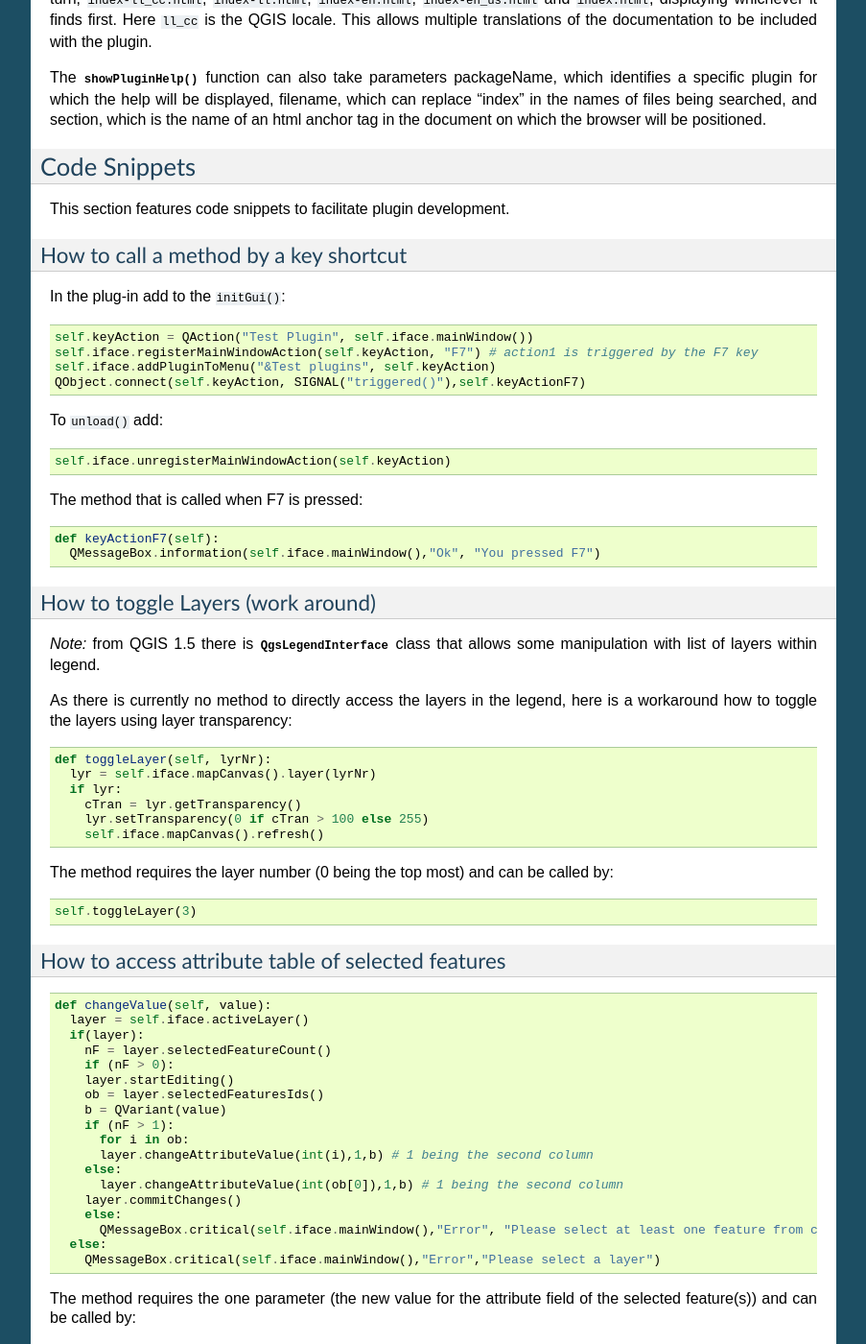
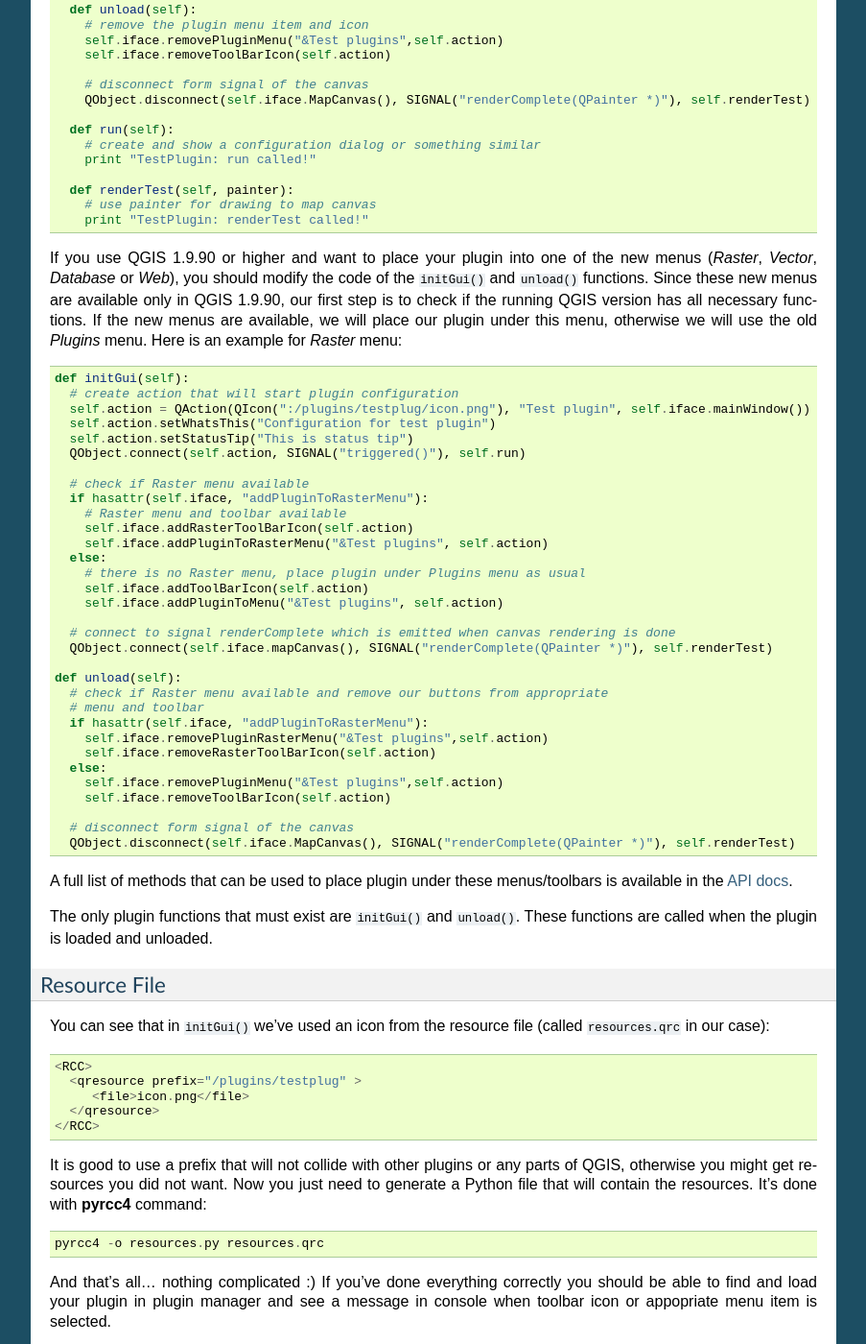
Before and after one commit to slarosa/QGIS-Developer-Cookbook, a Sphinx documentation site: the page built from source/plugins.rst, in a window 1280 px wide and 1400 px high, scrolled down 3276 px. Shown: the whole window at 96% size, without its empty margins (198-1101 px from the left). Built offline with Sphinx 7.4.7, drawn with Linux system fonts in a browser that asks for light colours; some of the changed text lies outside the part shown.

Commit message:
+ Alexander Bruy's remarks concerning reorganization of plugin menus

```diff
--- a/source/plugins.rst
+++ b/source/plugins.rst
@@ -5,16 +5,20 @@
 =========================
 
 
-It is possible to create plugins in Python programming language. In comparison with classical plugins written in C++ these should be easier to write,
-understand, maintain and distribute due the dynamic nature of the Python language.
+It is possible to create plugins in Python programming language. In comparison
+with classical plugins written in C++ these should be easier to write,
+understand, maintain and distribute due the dynamic nature of the Python
+language.
 
-Python plugins are listed together with C++ plugins in QGIS plugin manager. They're being searched for in these paths:
+Python plugins are listed together with C++ plugins in QGIS plugin manager.
+They're being searched for in these paths:
 
     * UNIX/Mac: :file:`~/.qgis/python/plugins` and :file:`(qgis_prefix)/share/qgis/python/plugins`
     * Windows: :file:`~/.qgis/python/plugins` and :file:`(qgis_prefix)/python/plugins`
 
-Home directory (denoted by above :file:`~`) on Windows is usually something like :file:`C:\\Documents and Settings\\(user)`.
-Subdirectories of these paths are considered as Python packages that can be imported to QGIS as plugins.
+Home directory (denoted by above :file:`~`) on Windows is usually something
+like :file:`C:\\Documents and Settings\\(user)`. Subdirectories of these
+paths are considered as Python packages that can be imported to QGIS as plugins.
 
 Steps:
 
@@ -30,18 +34,22 @@
 
 3. *Write code*: Write the code inside the :file:`plugin.py`
 
-4. *Test*: Close and re-open QGIS and import your plugin again. Check if everything is OK.
+4. *Test*: Close and re-open QGIS and import your plugin again. Check if
+   everything is OK.
 
-5. *Publish*: Publish your plugin in QGIS repository or make your own repository as an "arsenal" of personal "GIS weapons"
+5. *Publish*: Publish your plugin in QGIS repository or make your own
+   repository as an "arsenal" of personal "GIS weapons"
 
 
 Writing a plugin
 ----------------
 
-Since the introduction of python plugins in QGIS, a number of plugins have appeared -
-on `Plugin Repositories wiki page <http://www.qgis.org/wiki/Python_Plugin_Repositories>`_ you can find some of them,
-you can use their source to learn more about programming with PyQGIS or find out whether you are not duplicating development effort.
-Ready to create a plugin but no idea what to do? `Python Plugin Ideas wiki page <http://www.qgis.org/wiki/Python_Plugin_Ideas>`_ lists wishes from the community!
+Since the introduction of python plugins in QGIS, a number of plugins have
+appeared - on `Plugin Repositories wiki page <http://www.qgis.org/wiki/Python_Plugin_Repositories>`_
+you can find some of them, you can use their source to learn more about
+programming with PyQGIS or find out whether you are not duplicating development
+effort. Ready to create a plugin but no idea what to do? `Python Plugin Ideas wiki page <http://www.qgis.org/wiki/Python_Plugin_Ideas>`_\
+lists wishes from the community!
 
 
 Creating necessary files
@@ -60,15 +69,27 @@
 
 What is the meaning of the files:
 
-* __init__.py = The starting point of the plugin. Contains general info, version, name and main class.
-* plugin.py = The main working code of the plugin. Contains all the information about the actions of the plugin and the main code.
-* resources.qrc = The .xml document created by QT-Designer. Contains relative paths to resources of the forms.
+* __init__.py = The starting point of the plugin. Contains general info,
+  version, name and main class.
+* plugin.py = The main working code of the plugin. Contains all the information
+  about the actions of the plugin and the main code.
+* resources.qrc = The .xml document created by QT-Designer. Contains relative
+  paths to resources of the forms.
 * resources.py = The translation of the .qrc file described above to Python.
 * form.ui = The GUI created by QT-Designer.
 * form.py = The translation of the form.ui described above to Python.
+* metadata.txt = Required for QGIS >= 1.8.0. Containts general info, version,
+  name and some other metadata used by plugins website and plugin infrastructure.
+  Metadata in metadata.txt is preferred to the methods in __init__.py.
+  If the text file is present, it is used to fetch the values. From QGIS 2.0
+  the metadata from __init__.py will not be accepted and the metadata.txt
+  file will be required.
 
-`Here <http://pyqgis.org/builder/plugin_builder.py>`_ and `there <http://www.dimitrisk.gr/qgis/creator/>`_ are two automated ways of creating
-the basic files (skeleton) of a typical QGIS Python plugin. Useful to help you start with a typical plugin.
+`Here <http://pyqgis.org/builder/plugin_builder.py>`_ and `there <http://www.dimitrisk.gr/qgis/creator/>`_
+are two automated ways of creating the basic files (skeleton) of a typical
+QGIS Python plugin. Also there is a QGIS plugin called `Plugin Builder`
+that creates plugin template from QGIS and don't require internet connection.
+Useful to help you start with a typical plugin.
 
 Writing code
 ------------
@@ -76,8 +97,9 @@
 __init__.py
 ^^^^^^^^^^^
 
-First, plugin manager needs to retrieve some basic information about the plugin such as its name, description etc.
-File :file:`__init__.py` is the right place where to put this information::
+First, plugin manager needs to retrieve some basic information about the
+plugin such as its name, description etc. File :file:`__init__.py` is the
+right place where to put this information::
 
   def name():
     return "My testing plugin"
@@ -99,12 +121,69 @@
     from testplugin import TestPlugin
     return TestPlugin(iface)
 
+In QGIS 1.9.90 plugins can be placed not only into `Plugins` menu but also
+into `Raster`, `Vector`, `Database` and `Web` menus. Therefore a new "category"
+metadata entry has been introduced. This metadata entry is used as tip for users and tells them
+where (in which menu) the plugin can be found. Allowed values for "category" are:
+Vector, Raster, Database, Web and Layers. For example, if your plugin will be
+available from `Raster` menu, add this to :file:`__init__.py`::
+
+  def category():
+    return "Raster"
+
+
+metadata.txt
+^^^^^^^^^^^^
+
+For QGIS >= 1.8 you need to add a metadata.txt (`see here <https://github.com/qgis/qgis-django/blob/master/qgis-app/plugins/docs/introduction.rst>`_)
+An exampe for this metadata.txt::
+
+  ; the next section is mandatory
+  [general]
+  name=HelloWorld
+  qgisMinimumVersion=1.8
+  description=This is a plugin for greeting the
+      (going multiline) world
+  category=Raster
+  version=version 1.2
+  ; end of mandatory metadata
+
+  ; start of optional metadata
+  changelog=this is a very
+      very
+      very
+      very
+      very
+      very long multiline changelog
+
+  ; tags are in comma separated value format, spaces are allowed
+  tags=wkt,raster,hello world
+
+  ; these metadata can be empty
+  ; in a future version of the web application it will
+  ; be probably possible to create a project on redmine
+  ; if they are not filled
+  homepage=http://www.itopen.it
+  tracker=http://bugs.itopen.it
+  repository=http://www.itopen.it/repo
+  icon=icon.png
+
+  ; experimental flag
+  experimental=True
+
+  ; deprecated flag (applies to the whole plugin and not only to the uploaded version)
+  deprecated=False
+
+
+
 plugin.py
 ^^^^^^^^^
 
-One thing worth mentioning is ``classFactory()`` function which is called when the plugin gets loaded to QGIS.
-It receives reference to instance of :class:`QgisInterface` and must return instance of your plugin - in our case it's called ``TestPlugin``.
-This is how should this class look like (e.g. :file:`testplugin.py`)::
+One thing worth mentioning is ``classFactory()`` function which is called
+when the plugin gets loaded to QGIS. It receives reference to instance of
+:class:`QgisInterface` and must return instance of your plugin - in our
+case it's called ``TestPlugin``. This is how should this class look like
+(e.g. :file:`testplugin.py`)::
 
   from PyQt4.QtCore import *
   from PyQt4.QtGui import *
@@ -150,13 +229,59 @@
       print "TestPlugin: renderTest called!"
 
 
-Only functions of the plugin that must exist are ``initGui()`` and ``unload()``.
-These functions are called when plugin is loaded and unloaded.
+If you use QGIS 1.9.90 or higher and want to place your plugin into one
+of the new menus (`Raster`, `Vector`, `Database` or `Web`), you should
+modify the code of the ``initGui()`` and ``unload()`` functions. Since these new menus
+are available only in QGIS 1.9.90, our first
+step is to check if the running QGIS version has all necessary functions. If the new
+menus are available, we will place our plugin under this menu, otherwise
+we will use the old `Plugins` menu. Here is an example for `Raster` menu::
+
+    def initGui(self):
+      # create action that will start plugin configuration
+      self.action = QAction(QIcon(":/plugins/testplug/icon.png"), "Test plugin", self.iface.mainWindow())
+      self.action.setWhatsThis("Configuration for test plugin")
+      self.action.setStatusTip("This is status tip")
+      QObject.connect(self.action, SIGNAL("triggered()"), self.run)
+
+      # check if Raster menu available
+      if hasattr(self.iface, "addPluginToRasterMenu"):
+        # Raster menu and toolbar available
+        self.iface.addRasterToolBarIcon(self.action)
+        self.iface.addPluginToRasterMenu("&Test plugins", self.action)
+      else:
+        # there is no Raster menu, place plugin under Plugins menu as usual
+        self.iface.addToolBarIcon(self.action)
+        self.iface.addPluginToMenu("&Test plugins", self.action)
+
+      # connect to signal renderComplete which is emitted when canvas rendering is done
+      QObject.connect(self.iface.mapCanvas(), SIGNAL("renderComplete(QPainter *)"), self.renderTest)
+
+    def unload(self):
+      # check if Raster menu available and remove our buttons from appropriate
+      # menu and toolbar
+      if hasattr(self.iface, "addPluginToRasterMenu"):
+        self.iface.removePluginRasterMenu("&Test plugins",self.action)
+        self.iface.removeRasterToolBarIcon(self.action)
+      else:
+        self.iface.removePluginMenu("&Test plugins",self.action)
+        self.iface.removeToolBarIcon(self.action)
+
+      # disconnect form signal of the canvas
+      QObject.disconnect(self.iface.MapCanvas(), SIGNAL("renderComplete(QPainter *)"), self.renderTest)
+
+
+A full list of methods that can be used to place plugin under these menus/toolbars is
+available in the `API docs <http://qgis.org/api/classQgisInterface.html>`_.
+
+The only plugin functions that must exist are ``initGui()`` and ``unload()``.
+These functions are called when the plugin is loaded and unloaded.
 
 Resource File
 ^^^^^^^^^^^^^
 
-You can see that in ``initGui()`` we've used an icon from the resource file (called :file:`resources.qrc` in our case)::
+You can see that in ``initGui()`` we've used an icon from the resource file
+(called :file:`resources.qrc` in our case)::
 
   <RCC>
     <qresource prefix="/plugins/testplug" >
@@ -164,32 +289,42 @@
     </qresource>
   </RCC>
 
-It is good to use a prefix that will not collide with other plugins or any parts of QGIS, otherwise you might get resources you did not want.
-Now you just need to generate a Python file that will contain the resources. It's done with :command:`pyrcc4` command::
+It is good to use a prefix that will not collide with other plugins or any
+parts of QGIS, otherwise you might get resources you did not want. Now you
+just need to generate a Python file that will contain the resources. It's
+done with :command:`pyrcc4` command::
 
   pyrcc4 -o resources.py resources.qrc
 
 And that's all... nothing complicated :)
-If you've done everything correctly you should be able to find and load your plugin in plugin manager and see a message in console
-when toolbar icon or appopriate menu item is selected.
+If you've done everything correctly you should be able to find and load
+your plugin in plugin manager and see a message in console when toolbar
+icon or appopriate menu item is selected.
 
-When working on a real plugin it's wise to write the plugin in another (working) directory and create a makefile which will
-generate UI + resource files and install the plugin to your QGIS installation.
+When working on a real plugin it's wise to write the plugin in another
+(working) directory and create a makefile which will generate UI + resource
+files and install the plugin to your QGIS installation.
 
 Documentation
 -------------
 
 *This documentation method requires Qgis version 1.5.*
 
-The documentation for the plugin can be written as HTML help files. The :mod:`qgis.utils` module provides a function, :func:`showPluginHelp`
-which will open the help file users browser, in the same way as other QGIS help.
+The documentation for the plugin can be written as HTML help files. The
+:mod:`qgis.utils` module provides a function, :func:`showPluginHelp` which
+will open the help file users browser, in the same way as other QGIS help.
 
-The :func:`showPluginHelp`` function looks for help files in the same directory as the calling module.
-It will look for, in turn, :file:`index-ll_cc.html`, :file:`index-ll.html`, :file:`index-en.html`, :file:`index-en_us.html` and :file:`index.html`,
-displaying whichever it finds first. Here ``ll_cc`` is the QGIS locale. This allows multiple translations of the documentation to be included with the plugin.
+The :func:`showPluginHelp`` function looks for help files in the same
+directory as the calling module. It will look for, in turn, :file:`index-ll_cc.html`,
+:file:`index-ll.html`, :file:`index-en.html`, :file:`index-en_us.html` and
+:file:`index.html`, displaying whichever it finds first. Here ``ll_cc``
+is the QGIS locale. This allows multiple translations of the documentation
+to be included with the plugin.
 
-The :func:`showPluginHelp` function can also take parameters packageName, which identifies a specific plugin for which the help will be displayed,
-filename, which can replace "index" in the names of files being searched, and section, which is the name of an html anchor tag in the document
+The :func:`showPluginHelp` function can also take parameters packageName,
+which identifies a specific plugin for which the help will be displayed,
+filename, which can replace "index" in the names of files being searched,
+and section, which is the name of an html anchor tag in the document
 on which the browser will be positioned.
 
 Code Snippets
@@ -219,9 +354,11 @@
 How to toggle Layers (work around)
 ^^^^^^^^^^^^^^^^^^^^^^^^^^^^^^^^^^
 
-*Note:* from QGIS 1.5 there is :class:`QgsLegendInterface` class that allows some manipulation with list of layers within legend.
+*Note:* from QGIS 1.5 there is :class:`QgsLegendInterface` class that allows
+some manipulation with list of layers within legend.
 
-As there is currently no method to directly access the layers in the legend, here is a workaround how to toggle the layers using layer transparency::
+As there is currently no method to directly access the layers in the legend,
+here is a workaround how to toggle the layers using layer transparency::
 
   def toggleLayer(self, lyrNr):
     lyr = self.iface.mapCanvas().layer(lyrNr)
@@ -259,7 +396,8 @@
       QMessageBox.critical(self.iface.mainWindow(),"Error","Please select a layer")
 
 
-The method requires the one parameter (the new value for the attribute field of the selected feature(s)) and can be called by::
+The method requires the one parameter (the new value for the attribute
+field of the selected feature(s)) and can be called by::
 
   self.changeValue(50)
 
```
Also changed, not shown: other parts of source/plugins.rst (+21 -10 lines).
